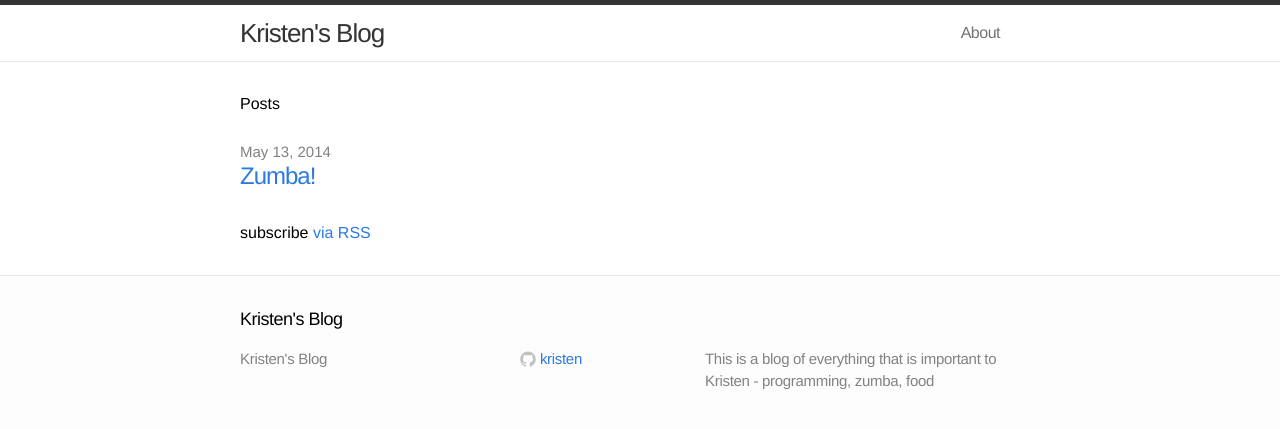
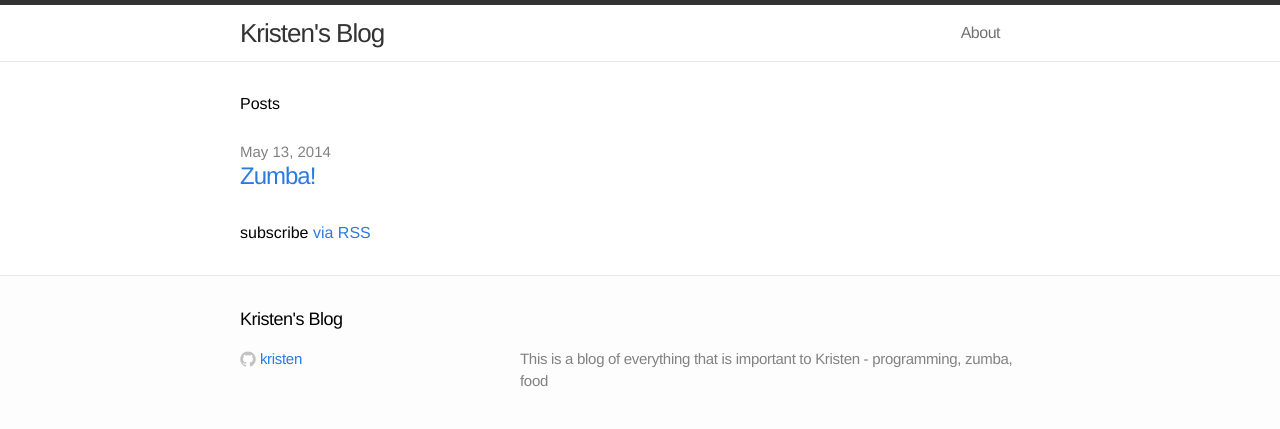
Before and after one commit to kristen/kristen.github.io, a Jekyll site: the page built from index.html, in a window 1280 px wide. Shown: the top 429 px of the page. Built offline with Jekyll 4.4.1, drawn with Linux system fonts in a browser that asks for light colours.

Commit message:
Cleanup footer

```diff
--- a/_config.yml
+++ b/_config.yml
@@ -4,7 +4,6 @@ description: "This is a blog of everything that is important to Kristen - progra
 baseurl: ""
 url: kristen.github.io
 github: kristen
-twitter: ksunkisd
 paginate: 5
 
 # Build settings
--- a/_includes/footer.html
+++ b/_includes/footer.html
@@ -5,12 +5,6 @@
     <h2 class="footer-heading">{{ site.title }}</h2>
 
     <div class="footer-col-1 column">
-      <ul>
-        <li>{{ site.title }}</li>
-      </ul>
-    </div>
-
-    <div class="footer-col-2 column">
       <ul>
         <li>
           <a href="https://github.com/{{ site.github }}">
@@ -34,7 +28,7 @@
       </ul>
     </div>
 
-    <div class="footer-col-3 column">
+    <div class="footer-col-2 column">
       <p class="text">{{ site.description }}</p>
     </div>
 
--- a/css/main.css
+++ b/css/main.css
@@ -98,19 +98,12 @@ a:visited { color: #205caa; }
   margin-right: 10px
 }
 .footer-col-2 {
-  width: 175px; /*fallback*/
-  width: -webkit-calc(23.125% - 10px);
-  width: -moz-calc(23.125% - 10px);
-  width: -o-calc(23.125% - 10px);
-  width: calc(23.125% - 10px);
+  width: 510px; /*fallback*/
+  width: -webkit-calc(65% - 10px);
+  width: -moz-calc(65% - 10px);
+  width: -o-calc(65% - 10px);
+  width: calc(65% - 10px);
   margin-right: 10px
-}
-.footer-col-3 {
-  width: 335px; /*fallback*/
-  width: -webkit-calc(41.875%);
-  width: -moz-calc(41.875%);
-  width: -o-calc(41.875%);
-  width: calc(41.875%);
 }
 
 .site-footer ul { list-style: none; }
@@ -122,8 +115,7 @@ a:visited { color: #205caa; }
   color: #828282;
 }
 
-.github-icon-svg,
-.twitter-icon-svg {
+.github-icon-svg {
   display: inline-block;
   width: 16px;
   height: 16px;
@@ -337,12 +329,6 @@ a:visited { color: #205caa; }
     margin-right: 0;
   }
 
-  .site-footer .column.footer-col-3 {
-    width: auto;
-    float: none;
-    clear: both;
-  }
-
 }
 
 @media screen and (max-width: 600px) {
```
